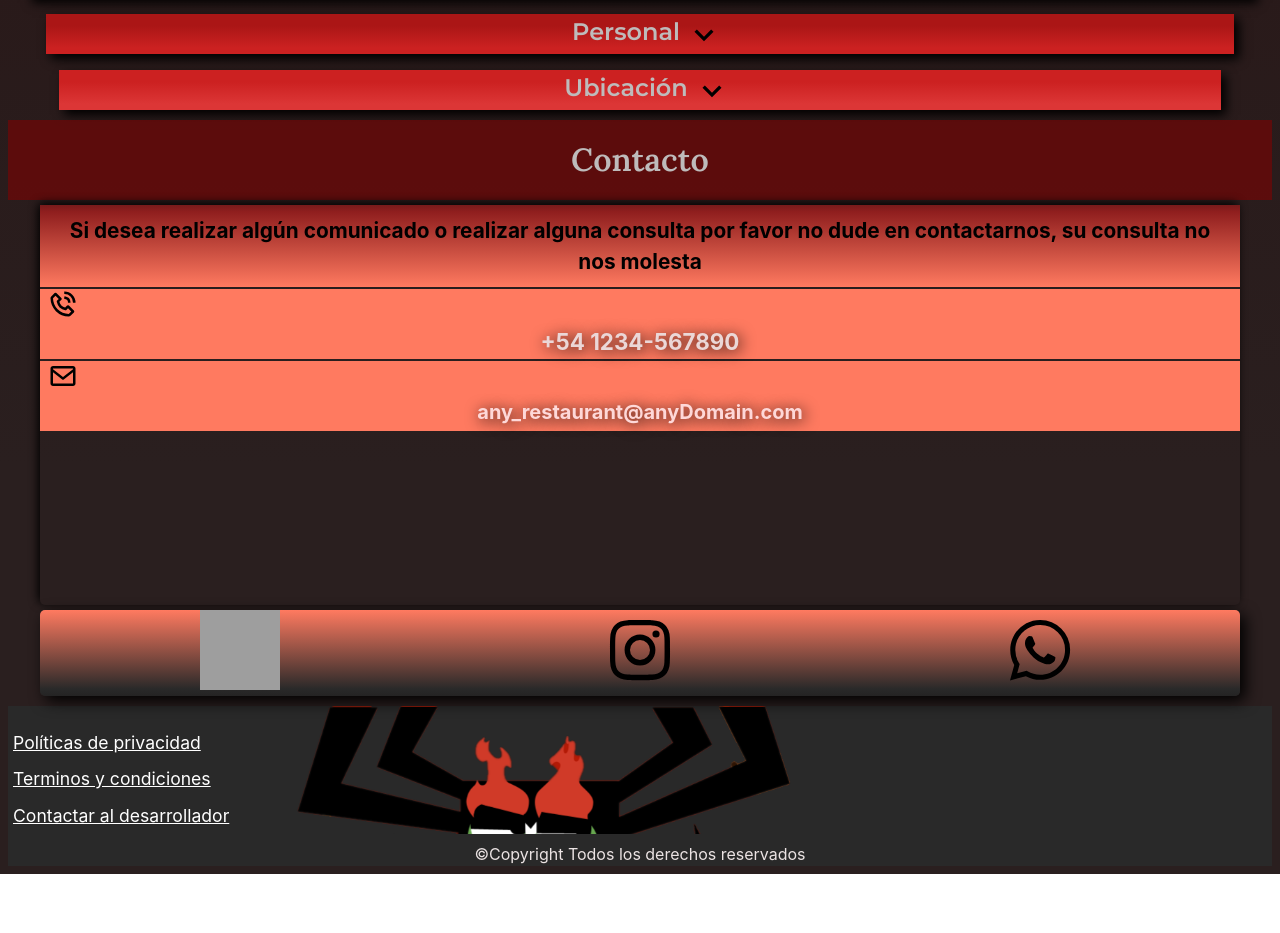
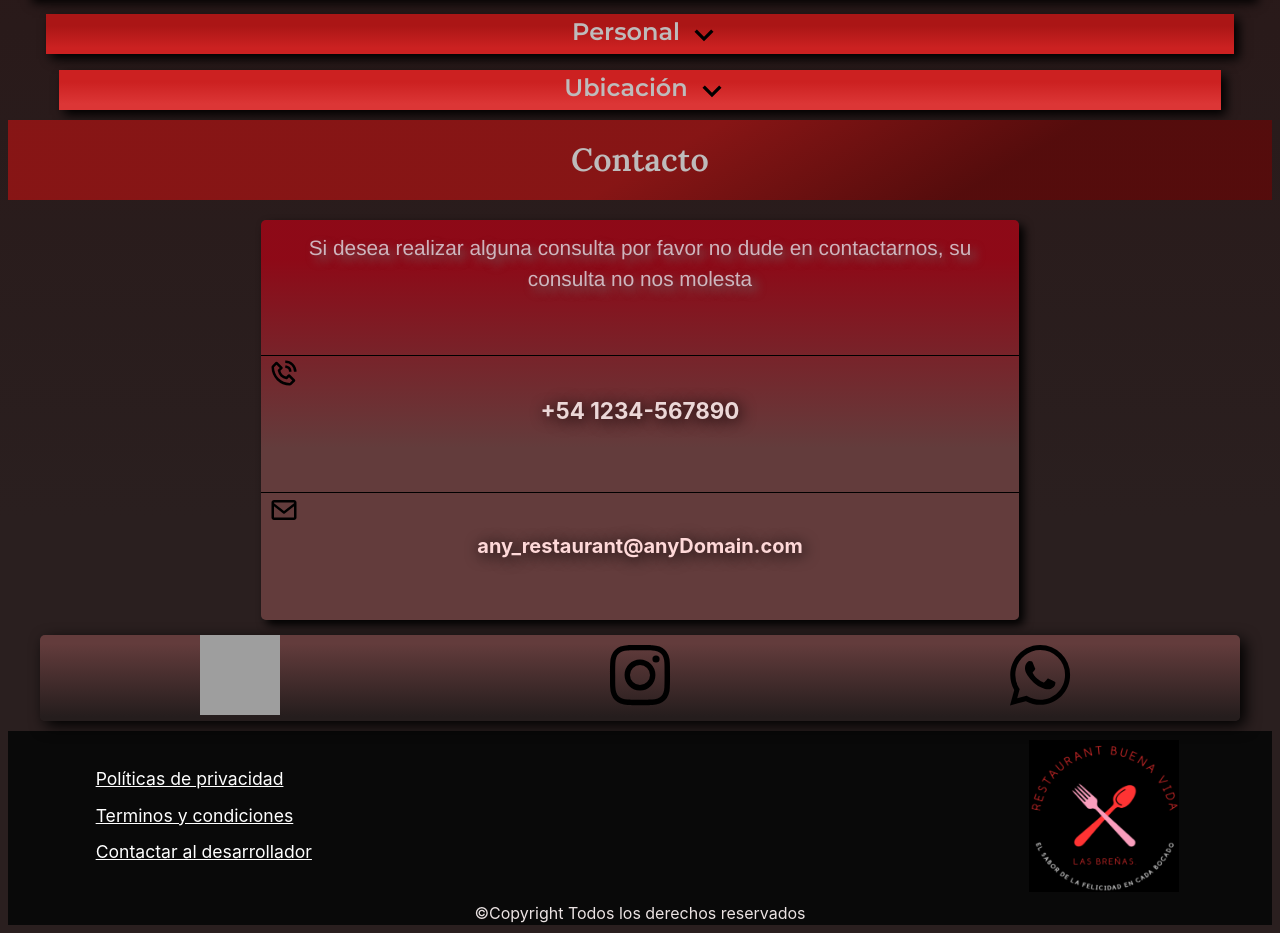
Before and after one commit to Nicolas-David-Faure/restaurant-buena-vida, a React (Vite) app: page / in a window 1280 px wide. Shown: the part 2042-2975 px from the top of the page. Before the commit the page ends 2916 px from the top, so only its background shows below. Built offline with nearby package versions, Linux system fonts and the light colour scheme; grey boxes are pictures that could not be loaded; a web font is replaced by a local one.

Commit message:
Footer styled

```diff
--- a/src/assets/css/about-us/about-us.css
+++ b/src/assets/css/about-us/about-us.css
@@ -29,7 +29,7 @@
     height: 2.5rem;
     color: var(--colorText);
     background: rgb(171,22,22);
-    background: linear-gradient(0deg, rgba(171,22,22,1) 15%, rgba(70,6,6,1) 85%);
+    background: linear-gradient(0deg, rgba(171,22,22,1) 15%, rgb(116, 9, 9) 85%);
     display: flex;
     justify-content: center;
     cursor: pointer;
--- /dev/null
+++ b/src/assets/css/contact/ContactInfo.css
@@ -0,0 +1,70 @@
+.contact__info{
+    background: rgb(78,78,78);
+    background: linear-gradient(0deg, rgb(99, 60, 60) 43%, rgba(144, 9, 23, 0.978) 90%);
+    height: 50vh;
+    background-color:transparent ;
+    margin: 20px 0 10px;
+    border-radius: 5px;
+    box-shadow: 5px 5px 10px black;
+}
+.contact__p{
+    font-size: 1.3rem;
+
+}
+.p_description{
+    padding: 10px;
+    text-align: center;
+    font-family: Helvetica, sans-serif;;
+    font-weight: bold;
+    color: rgba(236, 244, 251, 0.713);
+    font-weight: 500;
+    text-shadow: 5px 5px 10px rgb(108, 99, 99);
+
+}
+.contact__info_divs{
+    width: 100%;
+    display: block;
+    align-items: center;
+    justify-content: space-between;
+    margin-top: 2px;
+    border-bottom: 1px solid black;
+}
+.contact__info_divs:nth-child(3){
+    border: none;
+}
+.contact__p{
+    text-align: center;
+}
+.icon-info{
+    margin-left: .5rem;
+
+   width: 30px;
+}
+
+.p_number{
+    font-size: 1.4rem;
+    font-weight: bold;
+    color: rgb(235, 215, 215);
+    text-shadow: 2px 2px 15px black;
+}
+.p_email{
+    font-size: 1.25rem;
+    font-weight: bold;
+    color: rgb(254, 216, 216);
+    text-shadow: 2px 2px 15px black;
+}
+
+@media screen and (min-width:220px) {
+    .contact__info{
+        width: 95%;
+    }
+}
+
+@media screen and (min-width:1024px) {
+    .contact__info{
+        width: 60%;
+    }
+.contact__info_divs{
+    height: calc(100%/3);
+}
+}
--- /dev/null
+++ b/src/assets/css/contact/ContactSocial.css
@@ -0,0 +1,16 @@
+.contact__cont_social{
+    margin-top: 5px;
+    width: 95%;
+
+    background: rgb(37,29,29);
+background: linear-gradient(0deg, rgba(37,29,29,1) 5%, rgb(99, 60, 60) 90%);
+    border-radius: 5px;
+    display: flex;
+    justify-content: space-around;
+    box-shadow: 5px 5px 15px black;
+}
+.contact_social{
+height: 5rem;
+width: 5rem;
+cursor: pointer;
+}
--- a/src/assets/css/contact/contact.css
+++ b/src/assets/css/contact/contact.css
@@ -8,7 +8,7 @@
 .contact__cont_title {
     width: 100%;
     height: 5rem;
-    background-color: var(--background-2);
+    background: var(--background-grandient);
     display: grid;
     place-items: center;
 
@@ -19,73 +19,6 @@
     color: var(--colorText);
     font-size: 2rem;
 }
-.contact__info{
-    width: 95%;
-    height: 50vh;
-    background-color:transparent ;
-    margin-top: 5px;
-    border-radius: 5px;
-    box-shadow: -2px -2px 10px black;
-}
-.contact__p{
-    font-size: 1.3rem;
-
-}
-.p_description{
-    padding: 10px;
-    text-align: center;
-    background: rgb(14,11,11);
-background: linear-gradient(180deg, rgba(14,11,11,1) -35%, rgba(143,30,30,1) 8%, rgba(255,122,96,1) 100%);
-    font-weight: bold;
 
 
-}
-.contact__info_divs{
-    width: 100%;
-    display: block;
-    align-items: center;
-    justify-content: space-between;
-    height: 70px;
-    background-color: #ff7a60;
-    margin-top: 2px;
-}
-
-.contact__p{
-    text-align: center;
-}
-.icon-info{
-    margin-left: .5rem;
-
-   width: 30px;
-}
-
-.p_number{
-    font-size: 1.4rem;
-    font-weight: bold;
-    color: rgb(235, 215, 215);
-    text-shadow: 2px 2px 15px black;
-}
-.p_email{
-    font-size: 1.25rem;
-    font-weight: bold;
-    color: rgb(254, 216, 216);
-    text-shadow: 2px 2px 15px black;
-}
-
 /*Social */
-.contact__cont_social{
-    margin-top: 5px;
-    width: 95%;
-
-    background: rgb(14,11,11);
-    background: linear-gradient(0deg, rgba(14,11,11,1) -35%, rgb(41, 41, 41) 8%, rgba(255,122,96,1) 100%);
-    border-radius: 5px;
-    display: flex;
-    justify-content: space-around;
-    box-shadow: 5px 5px 15px black;
-}
-.contact_social{
-height: 5rem;
-width: 5rem;
-cursor: pointer;
-}
--- a/src/assets/css/footer/footer.css
+++ b/src/assets/css/footer/footer.css
@@ -1,27 +1,36 @@
 .footer__container{
     width: 100%;
-    height: 10rem;
+    min-height: 10rem;
     color:rgb(235, 227, 227);
-    background-color: rgb(41, 41, 41);
+    background-color: rgb(9, 9, 9);
     display: flex;
     flex-direction: column;
     justify-content: space-between;
 }
 .footer__cont_main{
     display: flex;
+    justify-content: space-around;
+    align-items: center;
     width: 100%;
-    height: 80%;
+
 
 }
 .footer__cont_links{
     display: flex;
     flex-direction: column-reverse;
     align-items: flex-start;
+    min-width: 60%;
     margin-left: 5px;
+
 }
 .footer__cont_logo{
-    width: 50%;
-    overflow: hidden;
+    margin: 10px;
+    display: flex;
+    justify-content: center;
+    align-items: center;
+    width: 150px;
+    height: 150px;
+
 }
 .footer__logo{
     width: 100%;
--- a/src/components/about-us/AboutUsLocation/map/AboutUsMap.jsx
+++ b/src/components/about-us/AboutUsLocation/map/AboutUsMap.jsx
@@ -14,7 +14,9 @@ const AboutUsMap = () => {
         y:0,
         opacity:1,
         transition:{
-          duration:1
+          duration:0.9,
+          type:"spring",
+          bounce:0.5
         }
       }}
       className='aboutUsMap__container'>
--- a/src/components/contact/Contact.jsx
+++ b/src/components/contact/Contact.jsx
@@ -1,41 +1,16 @@
 import React from 'react'
 import '../../assets/css/contact/contact.css'
-import facebook from '../../assets/svg/social/facebook.svg'
-import instagram from '../../assets/svg/social/instagram.svg'
-import whatsApp from '../../assets/svg/social/whatsApp.svg'
-import phoneCallIcon from '../../assets/svg/social/phone-call.svg'
-import emailIcon from '../../assets/svg/social/email.svg'
+//components
+import ContactInfo from './contact-childs/ContactInfo'
+import ContactSocial from './contact-childs/ContactSocial'
 const Contact = () => {
   return (
     <section className='Contact'>
         <div className='contact__cont_title'>
             <h2 className='contact__title'>Contacto</h2>
         </div>
-
-        <div className='contact__info'>
-            <p className='contact__p p_description'>Si desea realizar algún comunicado o realizar alguna consulta
-                por favor no dude en contactarnos, su consulta no nos molesta</p>
-                <div className='contact__info_divs'>
-                    <img src={phoneCallIcon}className='icon-info'  alt='icon-phone'/>
-                    <p className='contact__p p_number'>+54 1234-567890</p>
-                </div>
-                <div className='contact__info_divs'>
-                    <img src={emailIcon} className='icon-info' alt='icon-email'/>
-                    <p className='contact__p p_email'>any_restaurant@anyDomain.com</p>
-                </div>
-
-        </div>
-        <div className='contact__cont_social'>
-            <a target='black' href='https://www.facebook.com/'>
-                <img className='contact_social icon-facebook' src={facebook} alt="icon-facebook" />
-            </a>
-            <a target='black' href='https://www.instagram.com/'>
-                <img className='contact_social icon-instagram' src={instagram} alt="icon-instagram" />
-            </a>
-            <a target='black' href='https://www.whatsapp.com/'>
-                <img className='contact_social icon-whatsApp' src={whatsApp} alt="icon-whatsApp" />
-            </a>
-        </div>
+        <ContactInfo  />
+        <ContactSocial />
     </section>
   )
 }
--- /dev/null
+++ b/src/components/contact/contact-childs/ContactInfo.jsx
@@ -0,0 +1,28 @@
+import React from 'react'
+
+//css
+import '../../../assets/css/contact/ContactInfo.css'
+//icons
+import phoneCallIcon from '../../../assets/svg/social/phone-call.svg'
+import emailIcon from '../../../assets/svg/social/email.svg'
+const ContactInfo = () => {
+  return (
+    <section className='contact__info'>
+        <div  className='contact__info_divs'>
+            <p className='contact__p p_description'>
+            Si desea realizar alguna consulta
+        por favor no dude en contactarnos, su consulta no nos molesta</p>
+        </div>
+        <div className='contact__info_divs'>
+            <img src={phoneCallIcon}className='icon-info'  alt='icon-phone'/>
+            <p className='contact__p p_number'>+54 1234-567890</p>
+        </div>
+        <div className='contact__info_divs'>
+            <img src={emailIcon} className='icon-info' alt='icon-email'/>
+            <p className='contact__p p_email'>any_restaurant@anyDomain.com</p>
+        </div>
+    </section>
+  )
+}
+
+export default ContactInfo
--- /dev/null
+++ b/src/components/contact/contact-childs/ContactSocial.jsx
@@ -0,0 +1,24 @@
+import React from 'react'
+//css
+import '../../../assets/css/contact/ContactSocial.css'
+//icons
+import facebook from '../../../assets/svg/social/facebook.svg'
+import instagram from '../../../assets/svg/social/instagram.svg'
+import whatsApp from '../../../assets/svg/social/whatsApp.svg'
+const ContactSocial = () => {
+  return (
+    <div className='contact__cont_social'>
+        <a target='black' href='https://www.facebook.com/'>
+            <img className='contact_social icon-facebook' src={facebook} alt="icon-facebook" />
+        </a>
+        <a target='black' href='https://www.instagram.com/'>
+            <img className='contact_social icon-instagram' src={instagram} alt="icon-instagram" />
+        </a>
+        <a target='black' href='https://www.whatsapp.com/'>
+            <img className='contact_social icon-whatsApp' src={whatsApp} alt="icon-whatsApp" />
+        </a>
+    </div>
+  )
+}
+
+export default ContactSocial
--- a/src/components/footer/Footer.jsx
+++ b/src/components/footer/Footer.jsx
@@ -1,16 +1,12 @@
-import React, { useState } from 'react'
+import React from 'react'
 import '../../assets/css/footer/footer.css'
-import akuImg from '../../assets/imagenes/footer/aku.png'
+import logoBuenaVida from '../../assets/imagenes/logo-2.png'
 const termsAndConditionsURL = './pages/termsAndCondition/termsAndConditions.html'
 const policyPrivacyURL = './pages/privacyPolicy/privacyPolicy.html'
 
 const Footer = () => {
-  const [displayTermsAndConditions, setDisplatTermsAndConditions]= useState(false)
-
-
   return (
     <footer className='footer__container'>
-      {displayTermsAndConditions ? <TermsAndConditions />: null}
        <div className='footer__cont_main'>
         <div className='footer__cont_links'>
             <a className='footer__links' target='blank' href='https://nicolas-david-faure.github.io/portfolio-23-03-2023/'>Contactar al desarrollador</a>
@@ -20,10 +16,9 @@ const Footer = () => {
 
             <a className='footer__links' target='blank' href={policyPrivacyURL}>Políticas de privacidad</a>
         </div>
-        <div className='footer__cont_logo'>
-              <img className='footer__logo' src={akuImg} alt="imagen Aku" />
-        </div>
-
+        <figure className='footer__cont_logo'>
+              <img className='footer__logo' src={logoBuenaVida} alt="imagen Aku" />
+        </figure>
 
         </div>
 
```
